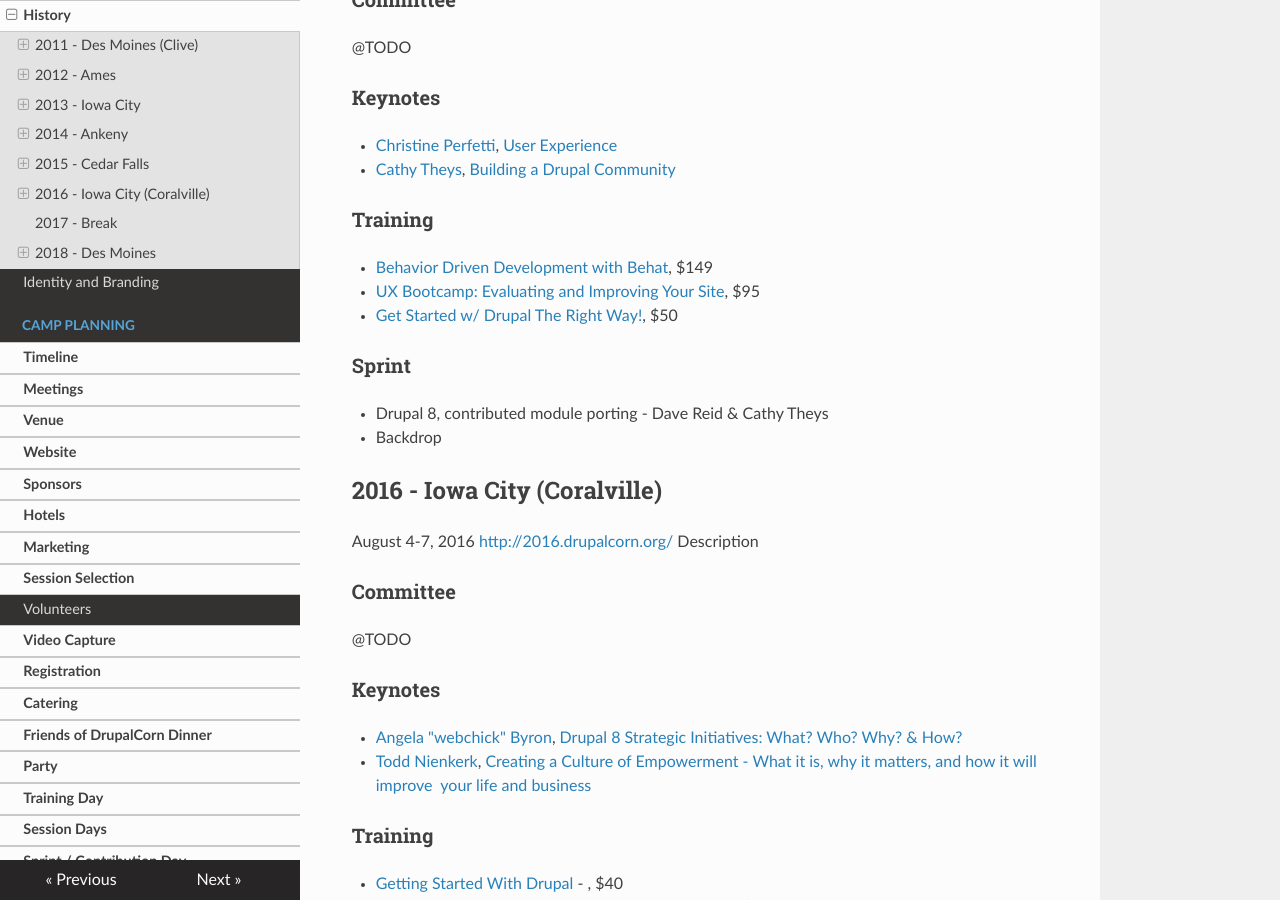
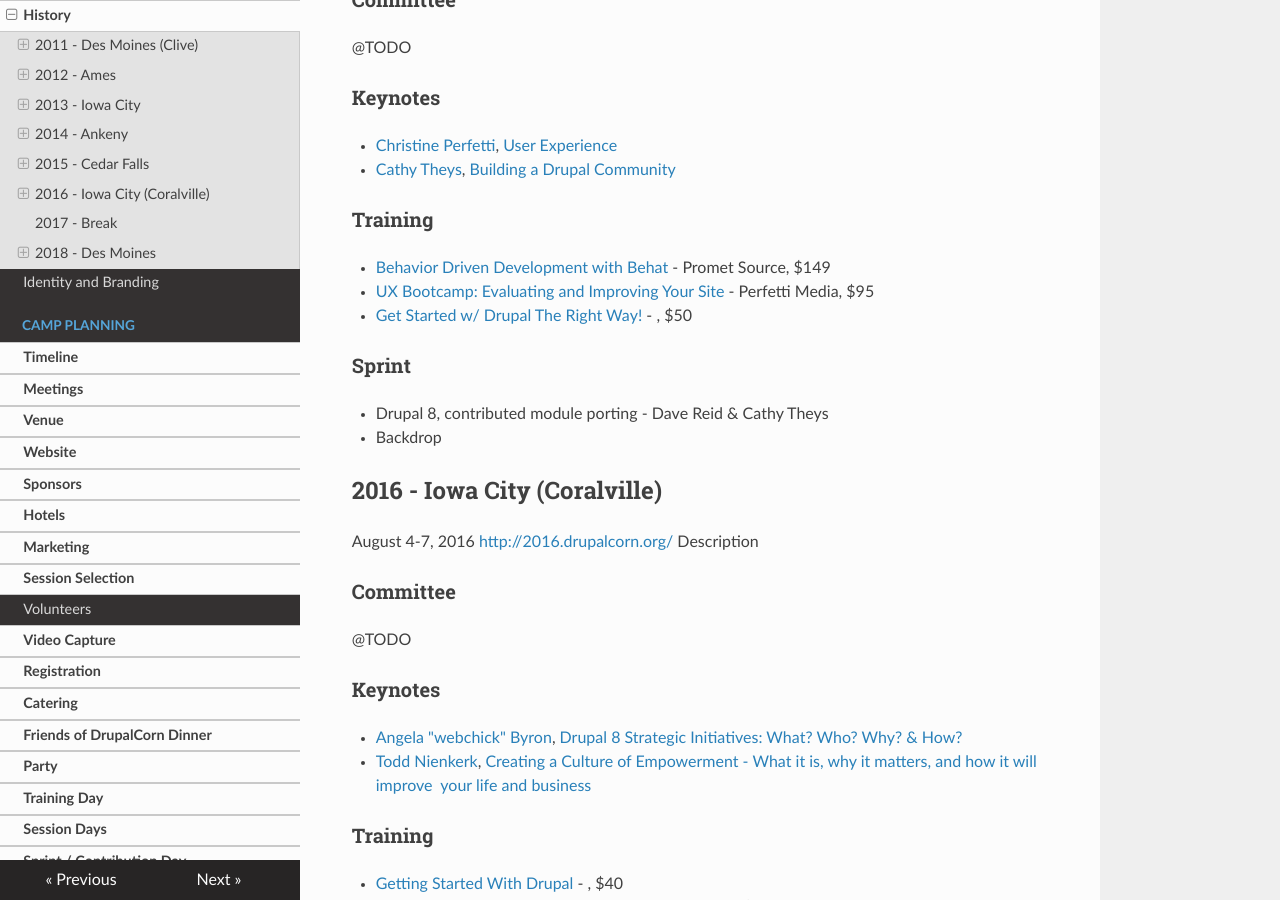
Before and after one commit to drupalcorn/guide, an MkDocs documentation site: the page built from docs/history.md, in a window 1280 px wide and 900 px high, scrolled down 2996 px. Built offline with MkDocs 1.6.1, drawn with Linux system fonts in a browser that asks for light colours; nearby versions of some CDN libraries.

Commit message:
Added presented by for 2015 trainings

```diff
--- a/docs/history.md
+++ b/docs/history.md
@@ -85,9 +85,9 @@
 - [Christine Perfetti](https://www.drupal.org/user/2529244), [User Experience](http://2015.drupalcorn.org/christine-perfetti/index.html)
 - [Cathy Theys](https://www.drupal.org/u/yesct), [Building a Drupal Community](http://2015.drupalcorn.org/cathy-theys/index.html)
 ### Training
-- [Behavior Driven Development with Behat](http://2015.drupalcorn.org/behavior-driven-development-behat/index.html), $149
-- [UX Bootcamp: Evaluating and Improving Your Site](http://2015.drupalcorn.org/ux-bootcamp-evaluating-and-improving-your-web-sites/index.html), $95
-- [Get Started w/ Drupal The Right Way!](http://2015.drupalcorn.org/get-started-w-drupal-right-way/index.html), $50
+- [Behavior Driven Development with Behat](http://2015.drupalcorn.org/behavior-driven-development-behat/index.html) - Promet Source, $149
+- [UX Bootcamp: Evaluating and Improving Your Site](http://2015.drupalcorn.org/ux-bootcamp-evaluating-and-improving-your-web-sites/index.html) - Perfetti Media, $95
+- [Get Started w/ Drupal The Right Way!](http://2015.drupalcorn.org/get-started-w-drupal-right-way/index.html) - , $50
 ### Sprint
 - Drupal 8, contributed module porting - Dave Reid & Cathy Theys
 - Backdrop
```
